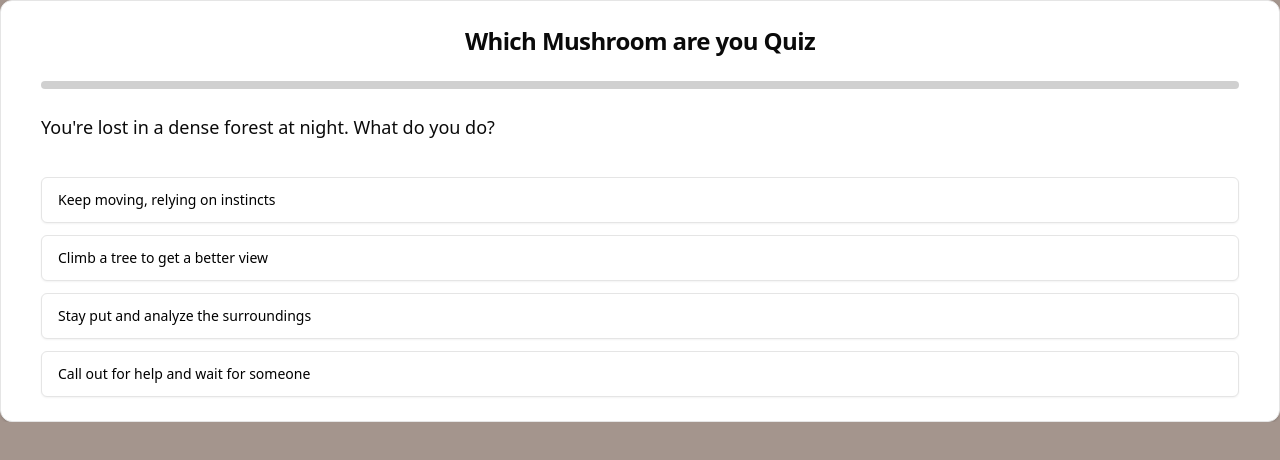
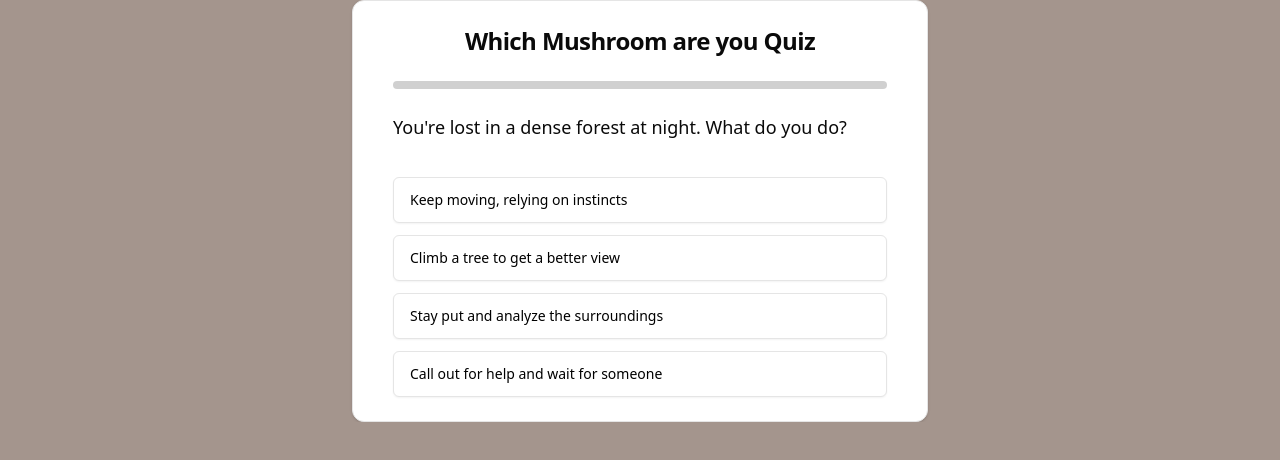
Before and after one commit to chantip-pi/Quizz, a Next.js app: page /quiz in a window 1280 px wide. Shown: the top 460 px of the page. Built offline with nearby package versions, Linux system fonts and the light colour scheme.

Commit message:
Add responsive to card

```diff
--- a/src/app/quiz/page.tsx
+++ b/src/app/quiz/page.tsx
@@ -59,7 +59,7 @@ const MushroomQuiz = () => {
   };
 
   return (
-    <Card className="w-full mx-auto px-4">
+    <Card className="w-full mx-auto sm:max-w-xs md:max-w-md lg:max-w-lg xl:max-w-xl px-4">
       <CardHeader>
         <CardTitle className="text-2xl text-center">
           {showResults ? "Your Personality Results" : "Which Mushroom are you Quiz"}
```
